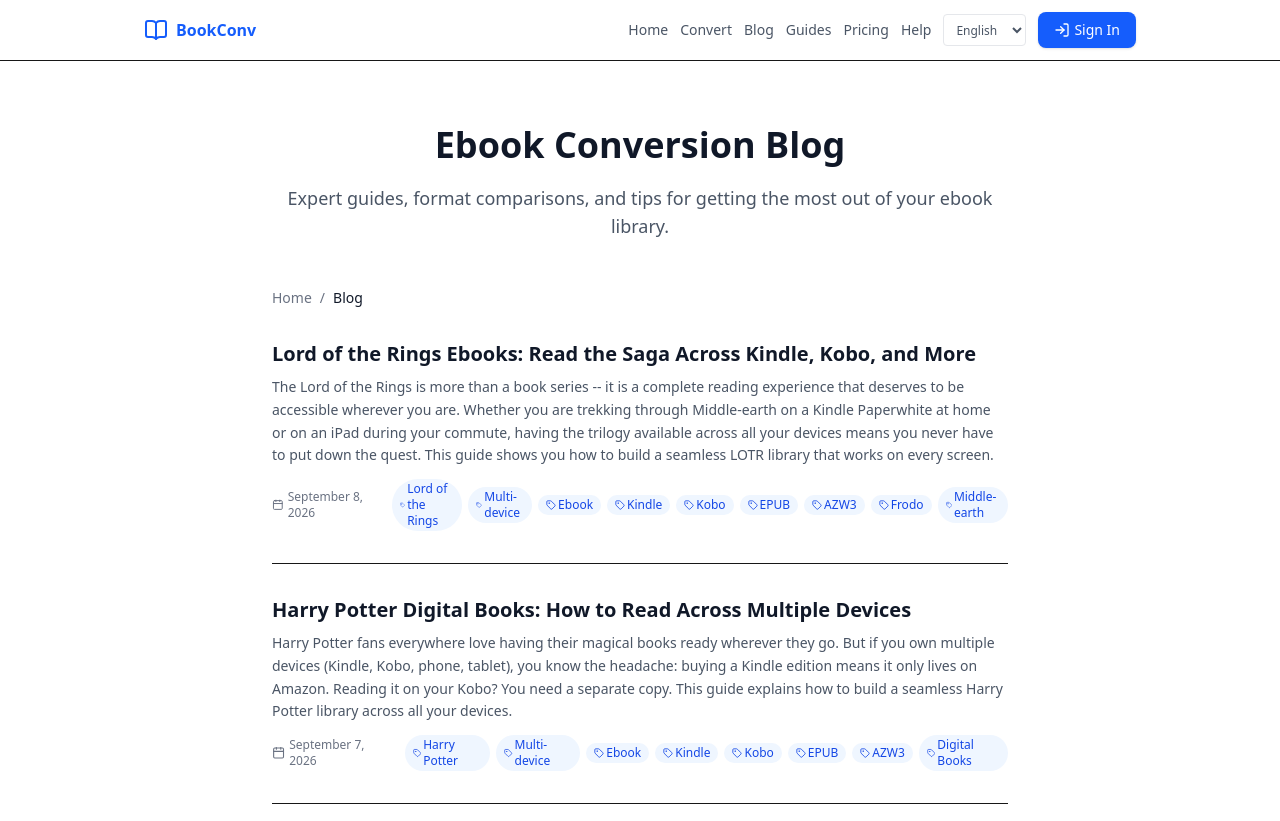
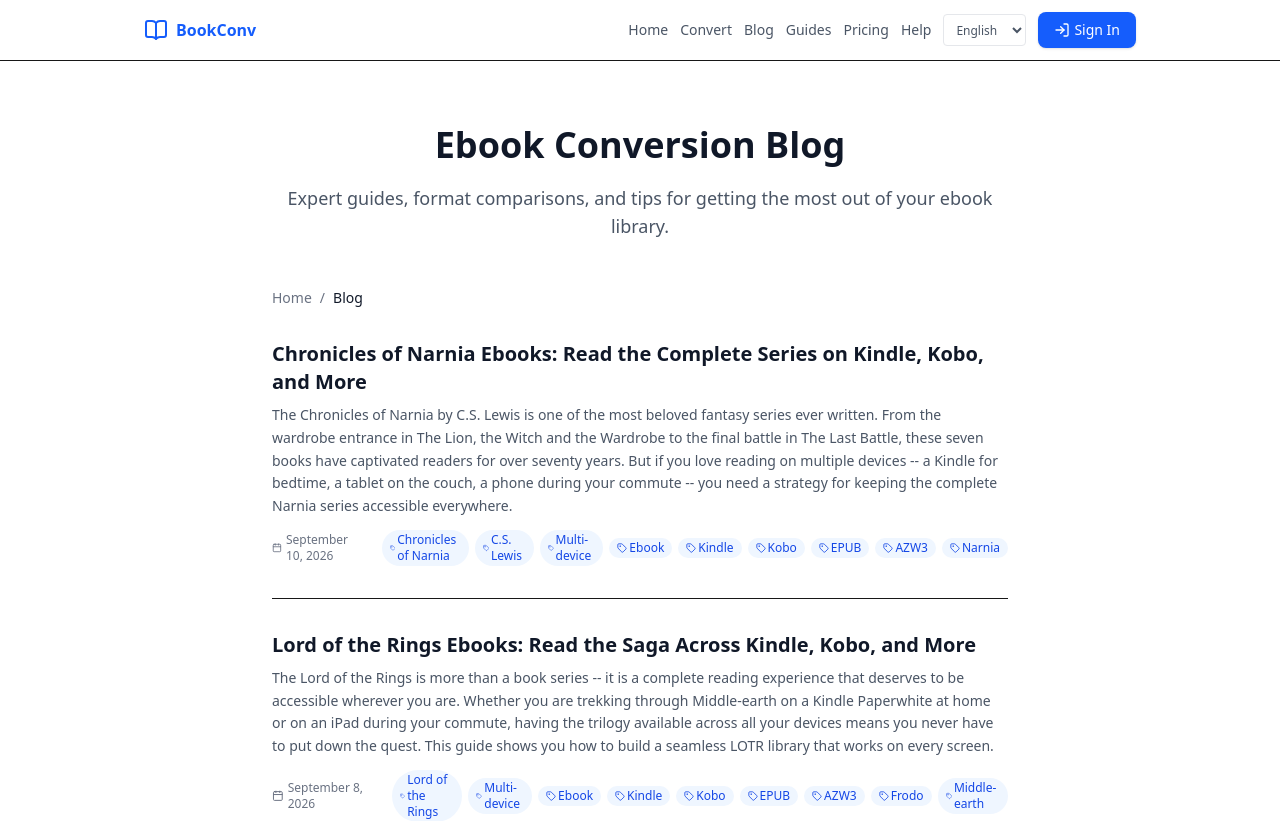
Before and after one commit to doujianwen/bookconv-frontend, a Next.js app in the folder ebook-converter/: page /en/blog in a window 1280 px wide. Shown: the top 821 px of the page. Built offline with nearby package versions, Linux system fonts and the light colour scheme; no server answers.

Commit message:
feat(blog): add Narnia IP blog (post64) - Chronicles of Narnia ebooks multi-device guide

```diff
--- /dev/null
+++ b/ebook-converter/src/data/blog/chronicles-of-narnia-ebooks-multiple-devices.ts
@@ -0,0 +1,67 @@
+export const slug = 'chronicles-of-narnia-ebooks-multiple-devices';
+export const title = 'Chronicles of Narnia Ebooks: Read the Complete Series on Kindle, Kobo, and More';
+export const date = '2026-09-10';
+export const lastUpdated = '2026-09-10';
+export const author = 'BookConv Team';
+export const tags = ['Chronicles of Narnia', 'C.S. Lewis', 'Multi-device', 'Ebook', 'Kindle', 'Kobo', 'EPUB', 'AZW3', 'Narnia'];
+
+export const content = {
+  intro: 'The Chronicles of Narnia by C.S. Lewis is one of the most beloved fantasy series ever written. From the wardrobe entrance in The Lion, the Witch and the Wardrobe to the final battle in The Last Battle, these seven books have captivated readers for over seventy years. But if you love reading on multiple devices -- a Kindle for bedtime, a tablet on the couch, a phone during your commute -- you need a strategy for keeping the complete Narnia series accessible everywhere.',
+  sections: [
+    {
+      heading: 'Why Narnia Fans Need Multi-Device Reading',
+      body: 'The Chronicles of Narnia contains approximately 350,000 words across seven books. That is substantial reading material that many fans want to carry with them everywhere. Whether you are revisiting the Magician\'s Nephew on your Kindle or sharing adventures with your children on a tablet, having Narnia available on all your devices makes the series infinitely more accessible.\n\nThe challenge is that most bookstores lock their purchases to single ecosystems. A Kindle Edition of The Lion, the Witch and the Wardrobe only works on Kindle devices. An Apple Books purchase only works on Apple devices. Kobo store books only work on Kobo e-readers.\n\nThis is where BookConv comes in -- giving you the freedom to build a Narnia library that works across every device you own.'
+    },
+    {
+      heading: 'Best Formats for Chronicles of Narnia on Different Devices',
+      body: '**Kindle (Paperwhite, Oasis, Basic Kindle):**\nKindle devices support **AZW3** and **MOBI**. For The Chronicles of Narnia, AZW3 is the best choice -- it preserves the classic book typography and any illustrations. MOBI is legacy format and strips advanced features.\n\n**Kobo (Libra, Clara, Sage):**\nKobo reads **EPUB** natively. This is ideal for Narnia because EPUB reflows text to fit any screen size, perfect for the complete series on a 6-inch e-ink reader or 10-inch tablet.\n\n**Apple Books (iPhone, iPad, Mac):**\nApple Books uses **EPUB** exclusively. The built-in reader handles large files well, making it perfect for the complete Narnia chronicles.\n\n**Android Phones and Tablets:**\nMost Android readers prefer **EPUB** as well. Check our [comparison of best free reader apps](/blog/best-ebook-reader-apps) to find the right app.\n\n**Summary:**\n| Device | Best Format | Alternative |\n|---|---|---|\n| Kindle | AZW3 | MOBI |\n| Kobo | EPUB | PDF |\n| Apple Books | EPUB | -- |\n| Android | EPUB | PDF, MOBI |'
+    },
+    {
+      heading: 'How to Transfer Narnia Books Between Devices',
+      body: '**Method 1: Convert once, read everywhere (Recommended)**\n1. Obtain your Chronicles of Narnia books in EPUB format from DRM-free sources\n2. Use BookConv to convert EPUB to AZW3 for Kindle or keep EPUB for Kobo/Apple\n3. Transfer via USB, email, or cloud storage\n\n**Method 2: Send to Kindle for cross-device access**\nAmazon Send to Kindle lets you email books to your Kindle library. This is the fastest way to get Narnia onto your Kindle from any device.\n\n**Method 3: Cloud storage sync**\nUpload your EPUBs to Google Drive or Dropbox and open in Google Play Books for cross-platform access.\n\n**Method 4: Calibre for power users**\nCalibre is a free desktop app that manages your entire Narnia collection and converts between formats. It supports batch operations -- perfect for the complete series.'
+    },
+    {
+      heading: 'DRM and Legal Considerations',
+      body: '**What is DRM?**\nDigital Rights Management ties a book to the store where you bought it. Amazon Kindle books, Apple Books purchases, and Kobo store books all carry DRM. This is why you cannot simply copy a Kindle Narnia book to your Kobo.\n\n**Legal sources of DRM-free Chronicles of Narnia:**\n- Your own purchases from DRM-free stores like Smashwords or BookFunnel\n- Library loans via OverDrive/Libby\n- Personal rips from physical copies you own\n\n**Important:** Removing DRM from purchased books is a legal gray area in many jurisdictions. Always check your local laws. BookConv only converts files you legally possess.'
+    },
+    {
+      heading: 'Building Your Complete Narnia Digital Library',
+      body: 'A well-organized Narnia digital library makes re-reading effortless.\n\n**Step 1: Gather all seven books in EPUB**\nStart with your highest-quality source. The original illustrations by Pauline Baynes are worth preserving in high quality.\n\n**Step 2: Create device-specific copies**\nUsing BookConv or Calibre, create AZW3 variants for Kindle and keep EPUB for Kobo and Apple Books.\n\n**Step 3: Set up syncing**\n- Kindle: Use Send to Kindle or USB transfer\n- Kobo: Sync via Kobo Desktop or USB\n- Apple Books: Store EPUBs in iCloud\n- Android: Upload to Google Play Books\n\n**Step 4: Maintain your library**\nKeep a master folder named Chronicles of Narnia with all formats organized. Track your reading progress through the seven books.'
+    },
+    {
+      heading: 'Common Problems and Solutions',
+      body: '**Problem: Converted books have broken formatting**\nUse BookConv default settings. Narnia has illustrations and special typography that need careful handling.\n\n**Problem: Kindle rejects converted file**\nKindle sometimes rejects files larger than 50MB. Convert each book separately using BookConv.\n\n**Problem: Reading progress does not sync between devices**\nProgress syncs only within the same ecosystem. Use a third-party tracker like Goodreads to maintain progress across platforms.\n\n**Problem: Illustrations do not display properly**\nSome EPUB editions include Pauline Baynes illustrations that may not render well on e-ink devices. Consider keeping a high-quality PDF version for illustration viewing.'
+    }
+  ]
+};
+
+export const faqs = [
+  {
+    question: 'Can I read Chronicles of Narnia on my Kindle and Kobo?',
+    answer: 'Yes, but you need different formats. Kindle uses AZW3 while Kobo uses EPUB. Use BookConv to convert between them.'
+  },
+  {
+    question: 'How do I transfer Narnia books between devices?',
+    answer: 'Convert to EPUB (universal format) and use cloud storage. For Kindle, use Amazon Send to Kindle feature.'
+  },
+  {
+    question: 'Can I convert Kindle Narnia books to read on Kobo?',
+    answer: 'Only if the books are DRM-free. Amazon-purchased Kindle books have DRM protection.'
+  },
+  {
+    question: 'What is the best format for reading Chronicles of Narnia on multiple devices?',
+    answer: 'EPUB is the best universal format. Convert EPUB to AZW3 only for Kindle e-ink devices.'
+  },
+  {
+    question: 'Is it legal to convert Chronicles of Narnia ebooks between formats?',
+    answer: 'Converting ebooks you own for personal use is generally fair use. Distributing converted files may violate copyright law.'
+  },
+  {
+    question: 'Why do my Narnia books look different on different devices?',
+    answer: 'Different e-readers use different rendering engines. EPUB is reflowable and adapts to each screen.'
+  },
+  {
+    question: 'Can I sync my Narnia reading progress across Kindle and Kobo?',
+    answer: 'No, reading progress only syncs within the same ecosystem. There is no cross-platform progress sync.'
+  }
+];
--- a/ebook-converter/src/data/blog/index.ts
+++ b/ebook-converter/src/data/blog/index.ts
@@ -55,6 +55,7 @@ import * as post60 from "./selection-intercept-converter";
 import * as post61 from "./sync-ebooks-reading-groups";
 import * as post62 from "./harry-potter-digital-books-multiple-devices";
 import * as post63 from "./lord-of-the-rings-ebooks-multiple-devices";
+import * as post64 from "./chronicles-of-narnia-ebooks-multiple-devices";
 
 // Keep the English versions (English body). The Chinese versions
 // (ebook-formats-explained / why-convert-lit-to-epub, Chinese body) were deleted per request.
@@ -73,7 +74,7 @@ import * as post63 from "./lord-of-the-rings-ebooks-multiple-devices";
 //   template literals. Remaining 8 new articles are functional.
 // 2026-08-28: Added sync-ebooks-reading-groups (post61) — 深化 "多设备同步" 主题，乘 Bing AI 高 Share
 //   机会词 "ebook syncing virtual reading groups" (42.86%) 与 "romance books sync" (45%)。
-const posts: BlogPostMeta[] = [post2, post3, post4, post5, post6, post7, post8, post9, post10, post11, post12, post13, post14, post15, post16, post18, post19, post20, post22, post23, post24, post25, post26, post27, post29, post30, post31, post32, post33, post34, post35, post36, post37, post38, post39, post40, post41, post42, post43, post44, post45, post46, post47, post50, post51, post52, post53, post54, post56, post57, post58, post59, post60, post61, post62, post63] as BlogPostMeta[];
+const posts: BlogPostMeta[] = [post2, post3, post4, post5, post6, post7, post8, post9, post10, post11, post12, post13, post14, post15, post16, post18, post19, post20, post22, post23, post24, post25, post26, post27, post29, post30, post31, post32, post33, post34, post35, post36, post37, post38, post39, post40, post41, post42, post43, post44, post45, post46, post47, post50, post51, post52, post53, post54, post56, post57, post58, post59, post60, post61, post62, post63, post64] as BlogPostMeta[];
 
 export function getAllPosts(): BlogPostMeta[] {
   return [...posts].sort((a, b) => new Date(b.date).getTime() - new Date(a.date).getTime());
```
